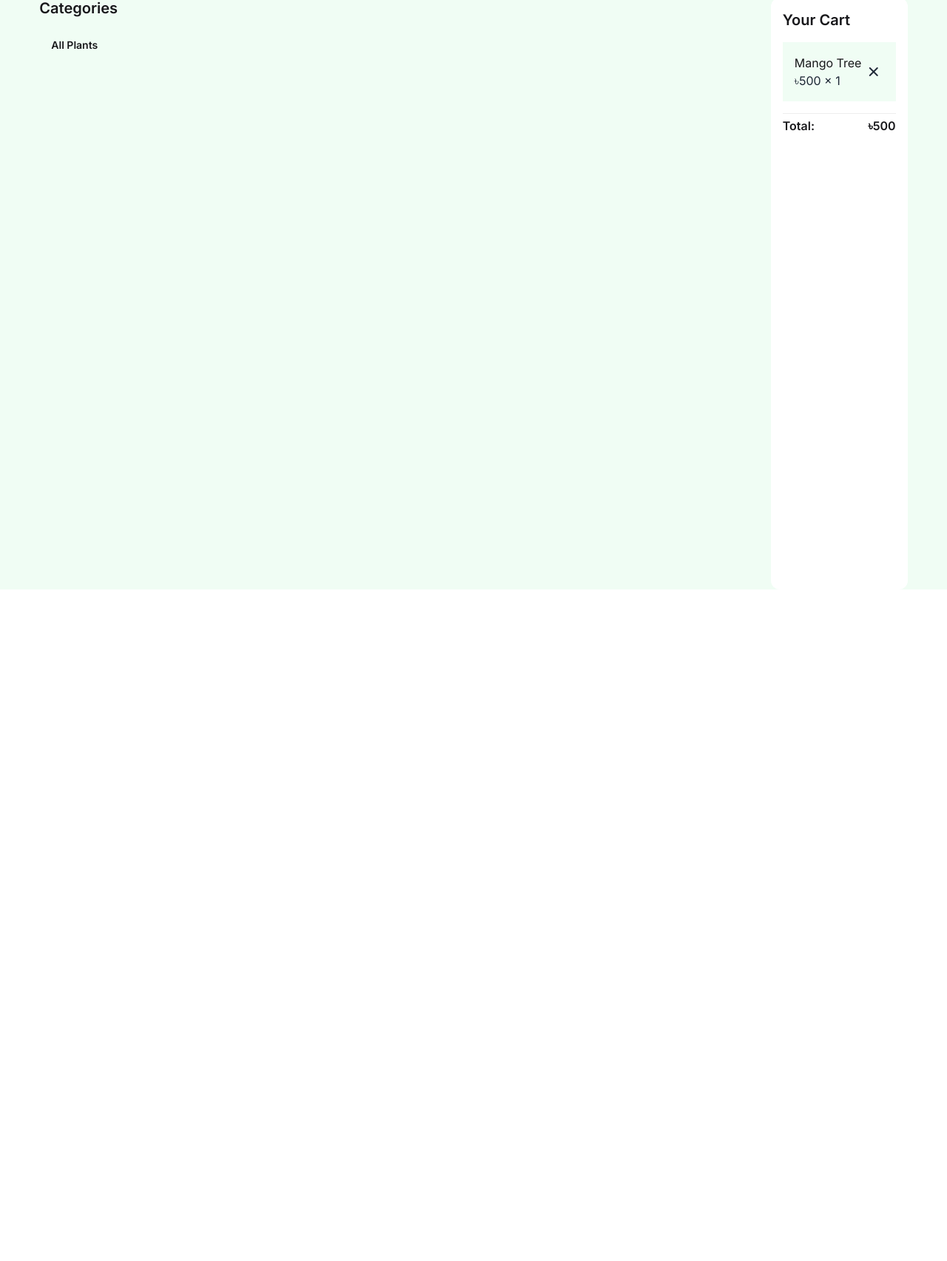
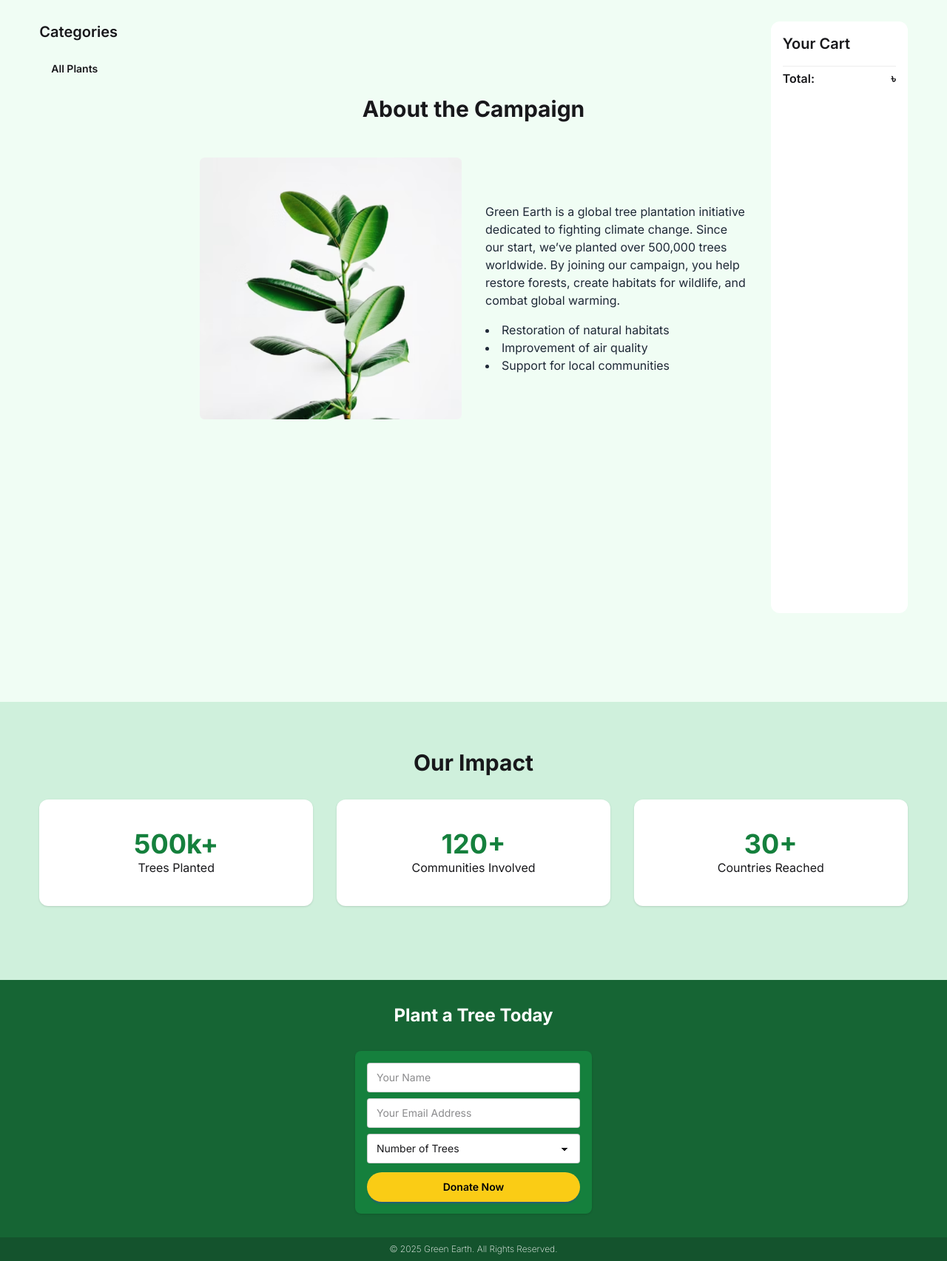
Before and after one commit to rifat584/green-earth-assignment-06, a plain HTML site: page index.html in a window 1280 px wide. Shown: the part 485-2190 px from the top of the page at 74% size. Before the commit the page ends 1282 px from the top, so only its background shows below. Drawn offline with nearby package versions, Linux system fonts and the light colour scheme; no server answers.

Commit message:
added about, impact and footer section

```diff
--- a/index.html
+++ b/index.html
@@ -38,7 +38,7 @@
     <link rel="stylesheet" href="./style.css" />
   </head>
 
-  <body class="max-w-[120rem] mx-auto">
+  <body class="max-w-[120rem] mx-auto bg-[#f0fdf4]">
     <header>
       <nav>
         <div class="navbar bg-[#15803d] px-24 py-3">
@@ -111,12 +111,11 @@
       </div>
     </header>
 
-    <section class="bg-[#f0fdf4]">
-      <h2 class="text-3xl font-bold text-center py-12">Choose Your Trees</h2>
+    <h2 class="text-3xl font-bold text-center py-12">Choose Your Trees</h2>
 
-      <div class="w-11/12 mx-auto flex gap-8">
-        <aside class="flex-[1]">
-          <div>
+    <div class="w-11/12 mx-auto flex gap-8 pt-8">
+    <aside class="flex-[1]">
+      <div>
             <h3 class="text-xl font-semibold mb-4">Categories</h3>
             <ol
               id="categories"
@@ -133,43 +132,92 @@
         </aside>
 
         <main id="main" class="flex-[4]">
-          <div id="all-tree-container" class="grid grid-cols-3 gap-6"></div>
+          <div id="all-tree-container" class="grid grid-cols-3 gap-6">
+
+          </div>
 
           <dialog id="tree_modal" class="modal modal-bottom sm:modal-middle">
             <div id="modal-content" class="modal-box"></div>
           </dialog>
+
+          <div class="about-campaign mt-25">
+            <h2 class="text-center text-3xl font-bold my-12">
+              About the Campaign
+            </h2>
+            <div class="flex gap-8 justify-between items-center">
+              <div class="flex-[1]">
+                <img src="./assets/about.png" alt="" />
+              </div>
+              <div class="flex-[1] text-[#1f2937]">
+                <p class="mb-4">
+                  Green Earth is a global tree plantation initiative dedicated
+                  to fighting climate change. Since our start, we’ve planted
+                  over 500,000 trees worldwide. By joining our campaign, you
+                  help restore forests, create habitats for wildlife, and combat
+                  global warming.
+                </p>
+                <ul class="list-disc list-inside">
+                  <li>Restoration of natural habitats</li>
+                  <li>Improvement of air quality</li>
+                  <li>Support for local communities</li>
+                </ul>
+              </div>
+            </div>
+          </div>
         </main>
 
-        <aside id="your-cart" class="flex-[1]">
-          <div class="bg-white rounded-xl p-4 min-h-screen">
+        <aside class="flex-[1]">
+          <div class="bg-white rounded-xl p-4 h-[100vh]">
             <h2 class="text-xl font-semibold mb-4">Your Cart</h2>
-
-            <div
-              class="flex items-center justify-between p-4 bg-[#f0fdf4] mb-4"
-            >
-              <div>
-                <h4>Mango Tree</h4>
-                <p class="text-[#1f2937]">৳500 &times; 1</p>
-              </div>
-              <div
-                class="text-[#1f2937] hover:bg-red-500 rounded-[100%] p-1 flex items-center justify-center hover:text-white"
-              >
-                <i class="fa-solid fa-xmark"></i>
-              </div>
-            </div>
-
+            <div id="cart"></div>
             <div
               class="flex justify-between items-center border-t-1 border-[#ededed] pt-1"
             >
               <h4 class="font-semibold">Total:</h4>
-              <h4 class="font-semibold">৳500</h4>
+              <h4 class="font-semibold">৳<span id="t-amount"></span></h4>
             </div>
           </div>
         </aside>
       </div>
-    </section>
 
-    <footer></footer>
+      <div class="our-impact mt-30 bg-[#cff0dc] w-full">
+            <h2 class="text-3xl font-bold text-center pt-16 mb-8">Our Impact</h2>
+              <div class="flex gap-8 pb-25 mx-auto justify-between w-11/12">
+                <div class="flex items-center flex-col bg-white flex-1 py-10 rounded-xl shadow">
+                  <h2 class="text-4xl text-[#15803d] font-bold">500k+</h2>
+                  <p class="text-center">Trees Planted</p>
+                </div>
+                <div class="flex items-center flex-col justify-center bg-white flex-1 py-10 rounded-xl shadow">
+                  <h2 class="text-4xl text-[#15803d] font-bold">120+</h2>
+                  <p class="text-center">Communities Involved</p>
+                </div>
+                <div class="flex items-center flex-col justify-center bg-white flex-1 py-10 rounded-xl shadow">
+                  <h2 class="text-4xl text-[#15803d] font-bold">30+</h2>
+                  <p class="text-center">Countries Reached</p>
+                </div>
+              </div>
+          </div>
+
+    <footer class="w-full bg-[#166534] pt-8">
+      <div >
+        <h2 class="text-center text-white text-2xl font-bold mb-8">Plant a Tree Today</h2>
+      <div class="flex flex-col items-center justify-center bg-[#15803d] shadow rounded-lg mx-auto p-4 w-1/4">
+        <input type="text" placeholder="Your Name" class="input w-full">
+        <input type="email" placeholder="Your Email Address" class="input w-full mt-2">
+            <select class="select w-full mt-2">
+              <option disabled selected>Number of Trees</option>
+              <option>1 Tree - $5</option>
+              <option>5 Trees - $25</option>
+              <option>10 Trees - $50</option>
+            </select>
+          <button type="submit" class="btn btn-primary border none text-black bg-[#facc15] border-none w-full rounded-full mt-3">Donate Now</button>
+      </div>
+      </div>
+
+      <div class="bg-[#14532d] py-2 text-center text-white mt-8">
+        <p class="text-xs font-extralight">© 2025 Green Earth. All Rights Reserved.</p>
+      </div>
+    </footer>
 
     <script src="./scripts.js"></script>
   </body>
--- a/scripts.js
+++ b/scripts.js
@@ -1,3 +1,4 @@
+
 // get Modal Content
 const getPlantsInfo = (id) => {
   fetch(`https://openapi.programming-hero.com/api/plant/${id}`)
@@ -35,7 +36,9 @@ const getAllPlants = () => {
   const allPlantURL = "https://openapi.programming-hero.com/api/plants";
   fetch(allPlantURL)
     .then((response) => response.json())
-    .then((plantsData) => showAllPlants(plantsData.plants));
+    .then((plantsData) => {
+      showAllPlants(plantsData.plants);
+    });
 };
 // Show All Plants
 const showAllPlants = (plants) => {
@@ -60,7 +63,9 @@ const showAllPlants = (plants) => {
                 <h3 class="text-lg font-medium">৳ ${plant.price}</h3>
               </div>
               <button
-                class="btn btn-primary btn-block bg-[#15803d] text-white border-none rounded-full mt-4"
+                class="btn btn-primary btn-block bg-[#15803d] text-white border-none rounded-full mt-4 hover:bg-[#facc15] hover:text-base transition-all duration-100 atc-btn"
+
+                onclick="atcCount('${plant.name}',${plant.price})"
               >
                 Add to Cart
               </button>
@@ -123,5 +128,51 @@ allPlants.addEventListener("click", () => {
   getAllPlants();
 });
 
+// ATC
+
 getCategories();
 getAllPlants();
+
+let total = []
+let deduce = []
+let finaldeduce= 0;
+const atcCount = (name, price)=>{
+  console.log(name, price)
+  total.push(price)
+  const cart= document.getElementById('cart');
+  console.log(cart)
+  const atcCard= document.createElement('div');
+  atcCard.innerHTML=`
+  <div>
+                <h4>${name}</h4>
+                <p class="text-[#1f2937]">৳<span id="plant-amount">${price}</span> &times; 1</p>
+              </div>
+              <div
+                class="text-[#1f2937] hover:bg-red-500 rounded-[100%] p-1 flex items-center justify-center hover:text-white"
+              >
+                <i class="fa-solid fa-xmark"></i>
+              </div>
+  `
+  atcCard.setAttribute('class', 'flex items-center justify-between p-4 bg-[#f0fdf4] mb-4')
+  cart.appendChild(atcCard)
+  atcCard.addEventListener('click', e=>{
+
+    if(e.target.classList.contains('fa-xmark')){
+      const plantAmount= document.getElementById("plant-amount").innerText
+      const plantAmountNumber = parseInt(plantAmount)
+      deduce.push(plantAmountNumber)
+      const totalReduced = deduce.reduce((acc,curr)=>acc+curr,0)
+      finaldeduce = totalReduced
+      e.target.parentNode.parentNode.parentNode.removeChild(e.target.parentNode.parentNode);
+      document.getElementById('t-amount').innerText=finalAmount
+    }
+
+  })
+
+
+  const totalAdd= total.reduce((acc,curr)=>acc+curr,0)
+  const finalAmount = totalAdd- finaldeduce
+  console.log(totalAdd, finaldeduce)
+  document.getElementById('t-amount').innerText=finalAmount
+
+}
```
